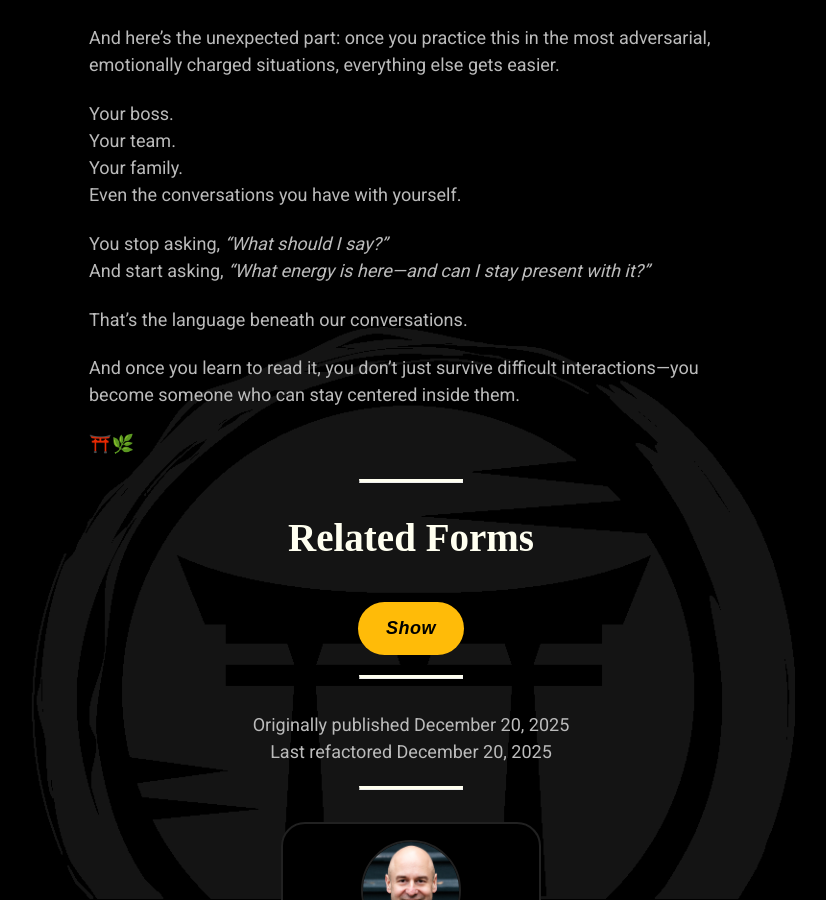
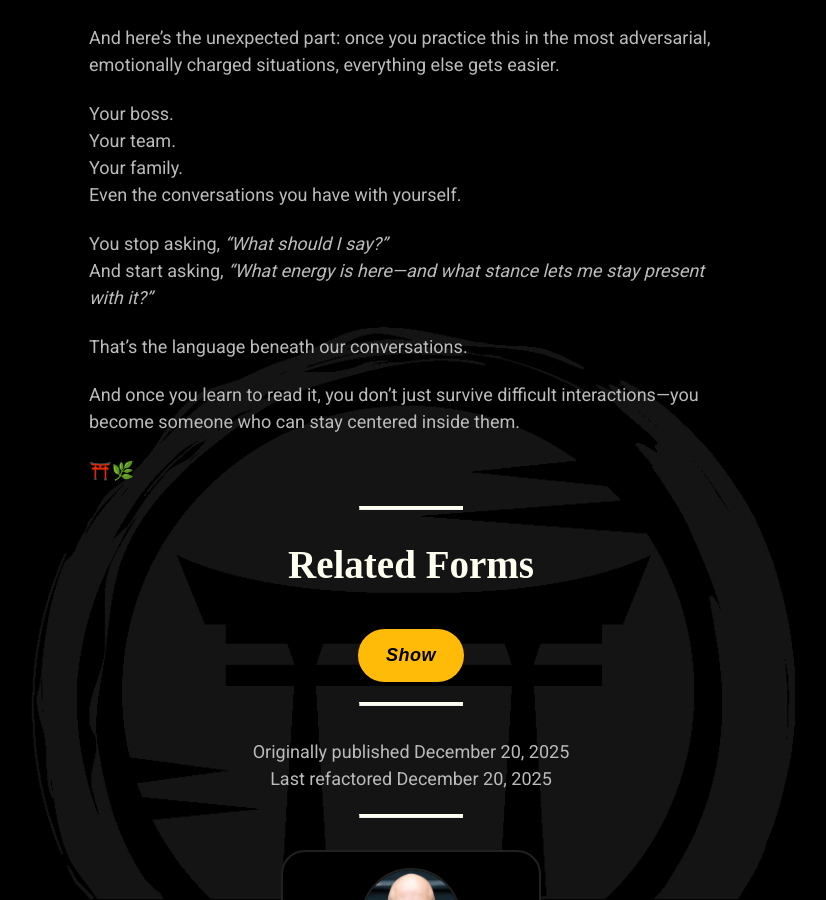
Before and after one commit to mindset-dojo/mindset-dojo.github.io, a Jekyll site: the page built from _insights/2025/michael-basil/2025-12-20-the-language-beneath-our-conversations.md, in a window 1280 px wide and 900 px high, scrolled down 3210 px. Shown: the whole window, without its empty margins (229-1055 px from the left). Built offline with Jekyll 4.4.1, drawn with Linux system fonts in a browser that asks for light colours; some web fonts are replaced.

Commit message:
refactor(insights): language beneath our conversations stance

```diff
--- a/_insights/2025/michael-basil/2025-12-20-the-language-beneath-our-conversations.md
+++ b/_insights/2025/michael-basil/2025-12-20-the-language-beneath-our-conversations.md
@@ -140,7 +140,7 @@ Your family.
 Even the conversations you have with yourself.
 
 You stop asking, *“What should I say?”*
-And start asking, *“What energy is here—and can I stay present with it?”*
+And start asking, *“What energy is here—and what stance lets me stay present with it?”*
 
 That’s the language beneath our conversations.
 
```
